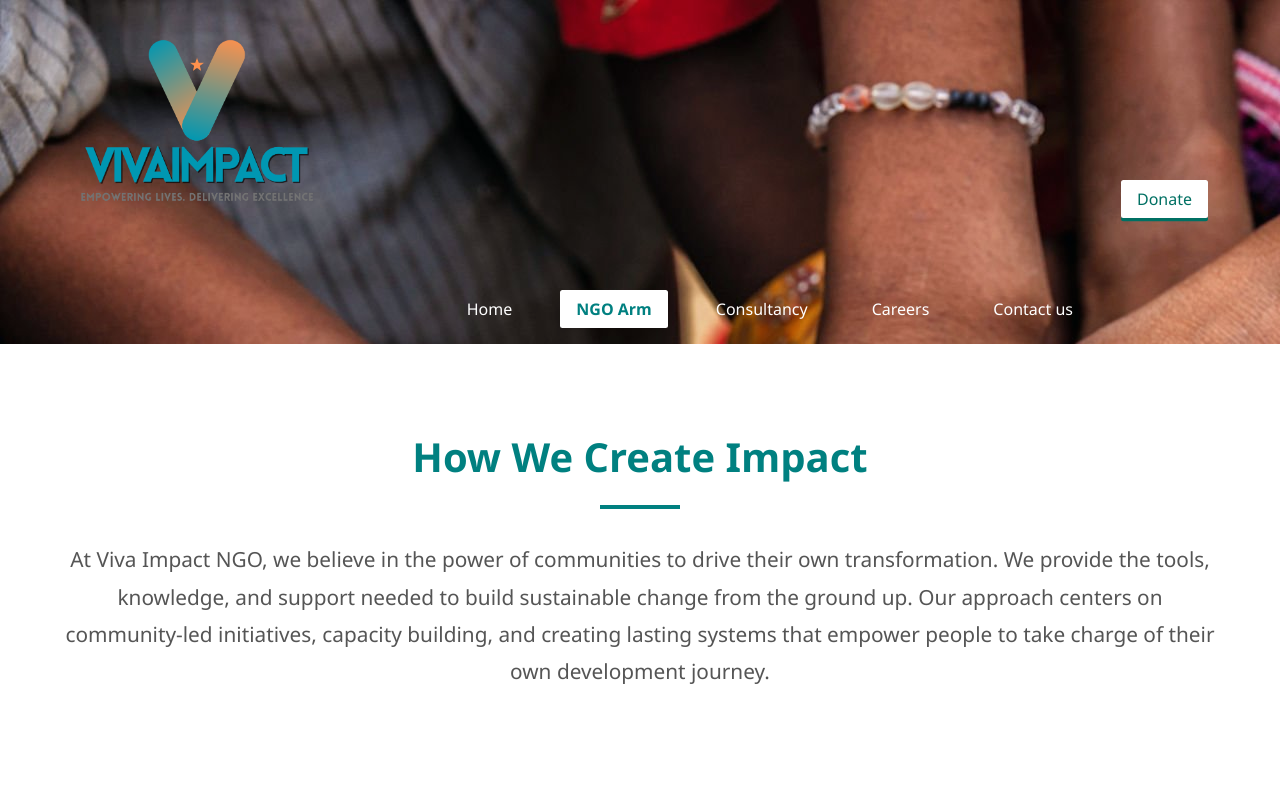
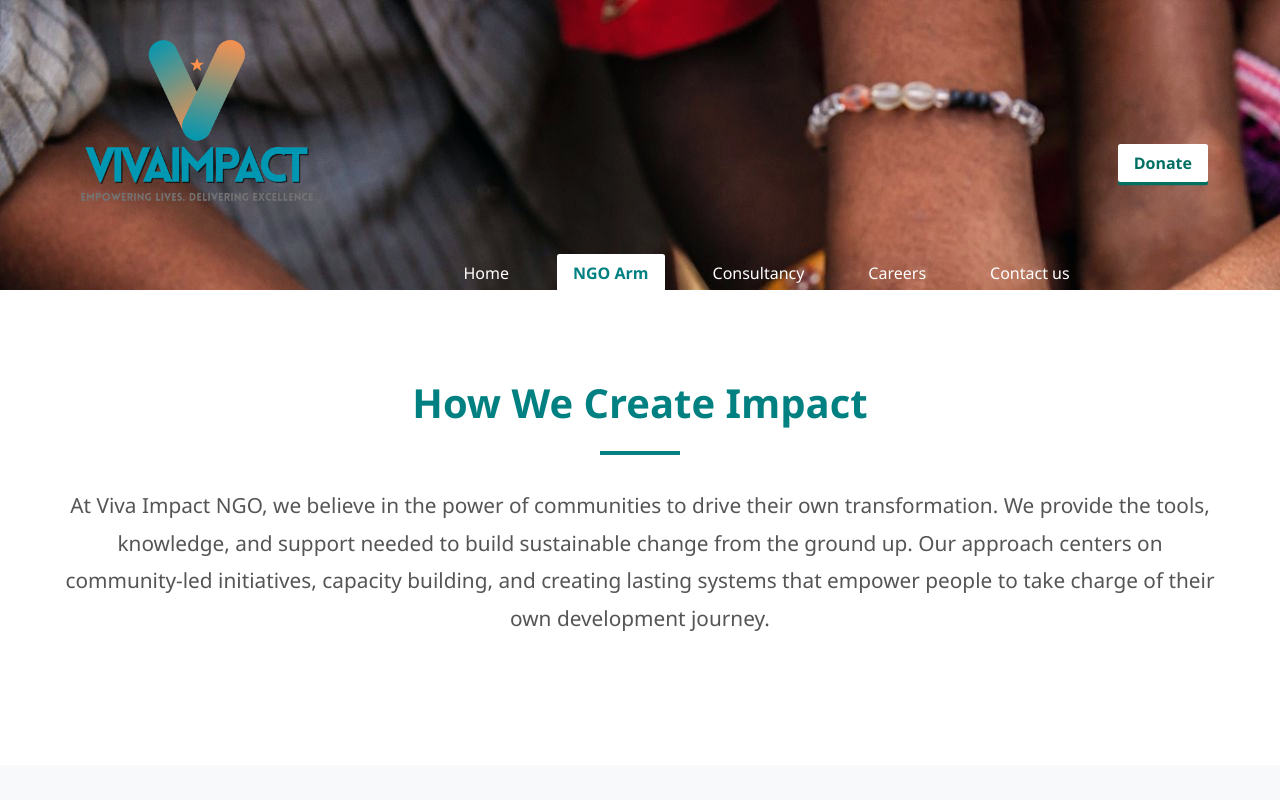
Before and after one commit to VivaImpact-Tanzania/vivaimpac-tanzania.github.io, a plain HTML site: page ngo.html in a window 1280 px wide. Shown: the top 800 px of the page. Drawn offline with Linux system fonts and the light colour scheme.

Commit message:
stable2 upload

```diff
--- a/style/blue.css
+++ b/style/blue.css
@@ -43,7 +43,7 @@
         /* Header Styles */
         header {
             width: 100%;
-            min-height: 43vh;
+            height: 290.1px;
             position: sticky;
             top: 0;
             z-index: 999;
@@ -81,17 +81,17 @@
         .logo img {
             height: 250px;
             width: auto;
-            max-width: 700px;
+            max-width: 500px;
         }
 
         /* Navigation Styles */
         .nav {
             display: flex;
             align-items: center;
-			margin-bottom:-29.7%;
-			margin-right:0%;
+            margin-bottom: -265.1px;
+            margin-right: 0%;
             gap: 2rem;
-        }
+          }
 
         .nav-links {
             display: flex;
@@ -106,12 +106,21 @@
             color: white;
             text-decoration: none;
             font-weight: 500;
+            white-space: nowrap;
             padding: 0.5rem 1rem;
-            border-radius: 4px;
+            border-radius: 2.5px;
             transition: all 0.3s ease;
             position: relative;
         }
 
+        .nav-links {
+            display: flex;
+            list-style: none;
+            gap: 2rem;
+            margin: 0;
+            padding: 0;
+            align-items: center;
+        }
         .nav-links a:hover {
             background: rgba(255, 255, 255, 0.1);
             transform: translateY(-2px);
--- a/style/grey.css
+++ b/style/grey.css
@@ -15,7 +15,7 @@ html, body {
 .nav {
   display: flex;
   align-items: center;
-    margin-bottom: -29.7%;
+  margin-bottom: -265.1px;
   margin-right: 0%;
   gap: 2rem;
 }
@@ -33,6 +33,7 @@ html, body {
   color: white;
   text-decoration: none;
   font-weight: 500;
+  white-space: nowrap;
   padding: 0.5rem 1rem;
   border-radius: 2.5px;
   transition: all 0.3s ease;
@@ -272,7 +273,7 @@ h1, h2, h3, h4 {
 /* Header Styles */
 header {
   width: 100%;
-  min-height: 43vh;
+  height: 290.1px;
   position: sticky;
   top: 0;
   z-index: 999;
@@ -312,7 +313,7 @@ header .nav-links .donate-button {
   max-width: 700px;
 }
 
-/* Hamburger Menu Styles - CRITICAL FIX */
+
 .hamburger {
   display: none ; /* Will be shown on mobile */
   flex-direction: column;
@@ -433,13 +434,8 @@ header .nav-links .donate-button {
 .logo img {
     height: 250px;
     width: auto;
-    max-width: 700px;
+    max-width: 500px;
 }
-
-.logo:hover {
-
-}
-
 /* Hamburger Menu Styles - CRITICAL FIX */
 .hamburger {
     display: none; /* Will be shown on mobile */
--- a/style/orange.css
+++ b/style/orange.css
@@ -39,7 +39,7 @@ body {
 /* Header Styles */
 header {
     width: 100%;
-    min-height: 43vh;
+    height:290.1px;
     position: sticky;
     top: 0;
     z-index: 999;
@@ -76,7 +76,7 @@ header .nav-links .donate-button {
 .logo img {
     height: 250px;
     width: auto;
-    max-width: 700px;
+    max-width: 500px;
 }
 
 /* Navigation Styles */
@@ -84,7 +84,7 @@ header .nav-links .donate-button {
 .nav {
   display: flex;
   align-items: center;
-  margin-bottom: -44.5vh; /* 30% of the visible height */
+  margin-bottom: -265.1px;
   margin-right: 0%;
   gap: 2rem;
 }
@@ -102,6 +102,7 @@ header .nav-links .donate-button {
     color: white;
     text-decoration: none;
     font-weight: 500;
+    white-space: nowrap;
     padding: 0.5rem 1rem;
     border-radius: 2.5px;
     transition: all 0.3s ease;
--- a/style/teal.css
+++ b/style/teal.css
@@ -20,6 +20,17 @@ body, html {
   padding: 0;
   width: 100%;
   box-sizing: border-box;
+}
+header {
+  width: 100%;
+  height: 290.1px;
+  position: sticky;
+  top: 0;
+  z-index: 999;
+  color: white;
+  background-image: url('../asset/imgs/hd.jpg');
+background-color: rgba(60, 180, 100, 0.098);
+  background-attachment: fixed;
 }
 .fade-in-section {
   opacity: 0;
@@ -248,19 +259,6 @@ h1, h2, h3, h4 {
   color: var(--primary-accent);
   font-weight: bold;
 }
-
-/* Header - Teal Themed */
-header {
-  width: 100%;
-  min-height: 43vh;
-  position: sticky;
-  top: 0;
-  z-index: 999;
-  color: white;
-  background-image: url('../asset/imgs/hd.jpg');
-  background-attachment: fixed;
-}
-
 header::before {
   content: '';
   position: absolute;
@@ -274,16 +272,18 @@ header::before {
 
 /* Navigation Styles */
 .nav {
-    display: flex;
-    align-items: center;
-    margin-bottom: -29.7%;
-    margin-right: 0%;
-    gap: 2rem;
+  display: flex;
+  align-items: center;
+  margin-bottom: -265.1px;
+  margin-right: 0%;
+  gap: 2rem;
 }
+
 
 .nav-links {
     display: flex;
     list-style: none;
+
     gap: 2rem;
     margin: 0;
     padding: 0;
@@ -294,6 +294,7 @@ header::before {
     color: white;
     text-decoration: none;
     font-weight: 500;
+    white-space: nowrap;
     padding: 0.5rem 1rem;
     border-radius: 2.5px;
     transition: all 0.3s ease;
@@ -324,7 +325,7 @@ header::before {
 	top: -110px;
     border-radius: 25px;
 	box-shadow: 0 3.3px 0px !important;
-    font-weight: 600;
+    font-weight: 600 !important;
     text-decoration: none;
     transition: all 0.1s ease;
 }
@@ -356,7 +357,7 @@ header::before {
 .logo img {
     height: 250px;
     width: auto;
-    max-width: 700px;
+    max-width: 500px;
 }
 /* Hamburger Menu Styles - CRITICAL FIX */
 .hamburger {
```
Also changed, not shown: index.html (+1 -1 lines), 1 other file. Lines whose indentation alone changed are shown as unchanged.
